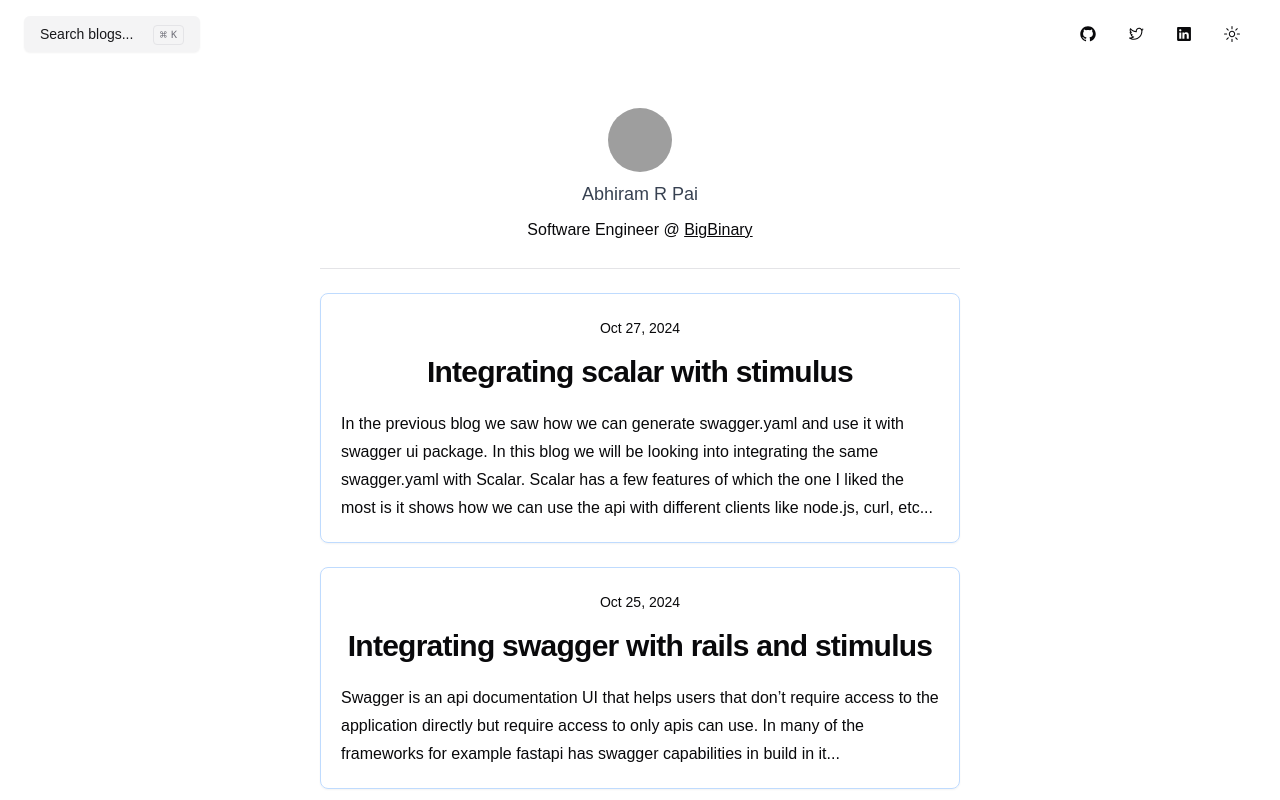
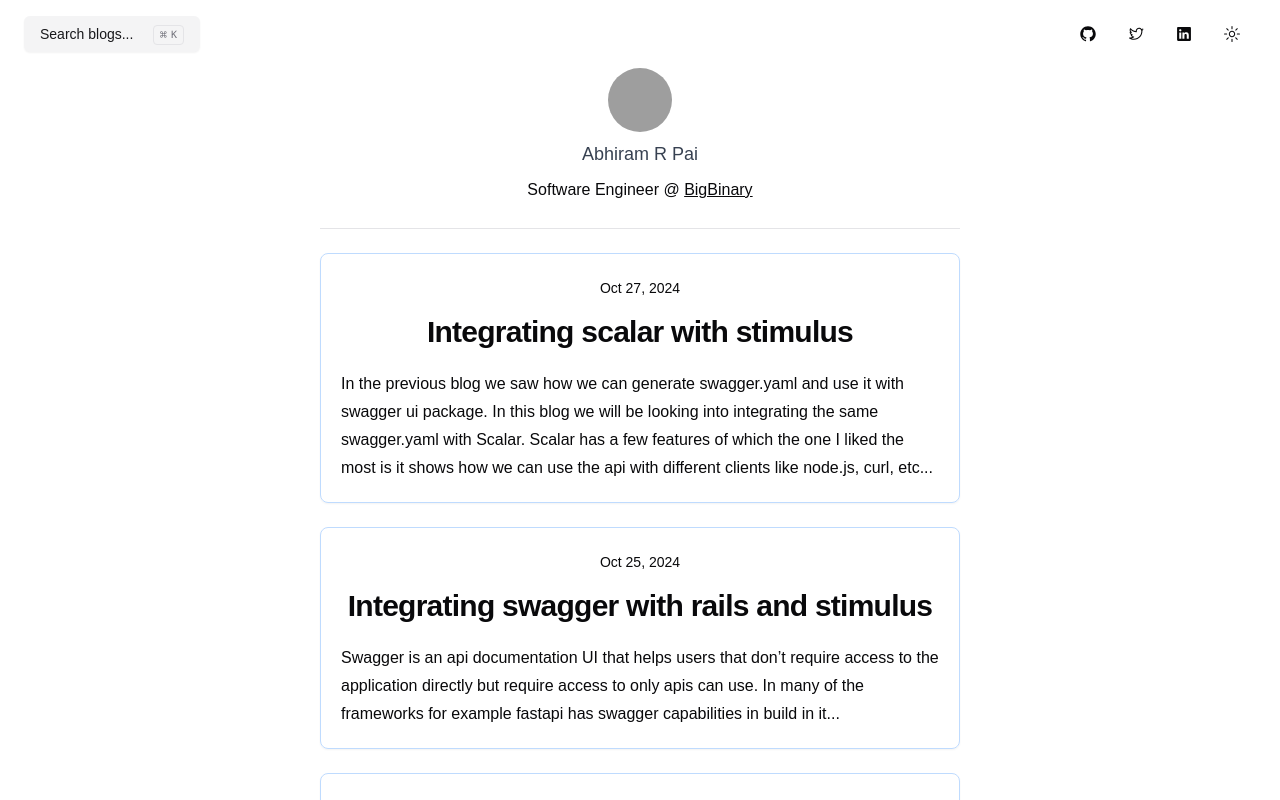
Before and after one commit to abhirampai/my_blog, a Next.js app: page / in a window 1280 px wide. Shown: the top 800 px of the page. Built offline with nearby package versions, Linux system fonts and the light colour scheme; grey boxes are pictures that could not be loaded.

Commit message:
Remove unneccessory spacing on top of the avatar

```diff
--- a/src/components/Header.jsx
+++ b/src/components/Header.jsx
@@ -5,7 +5,7 @@ import Link from "next/link";
 const Header = () => {
   return (
     <div className="w-full">
-      <div className="flex flex-col mt-10 items-center space-y-2">
+      <div className="flex flex-col items-center space-y-2">
         <Avatar className="w-16 h-16">
           <AvatarImage
             src="https://github.com/abhirampai.png"
```
